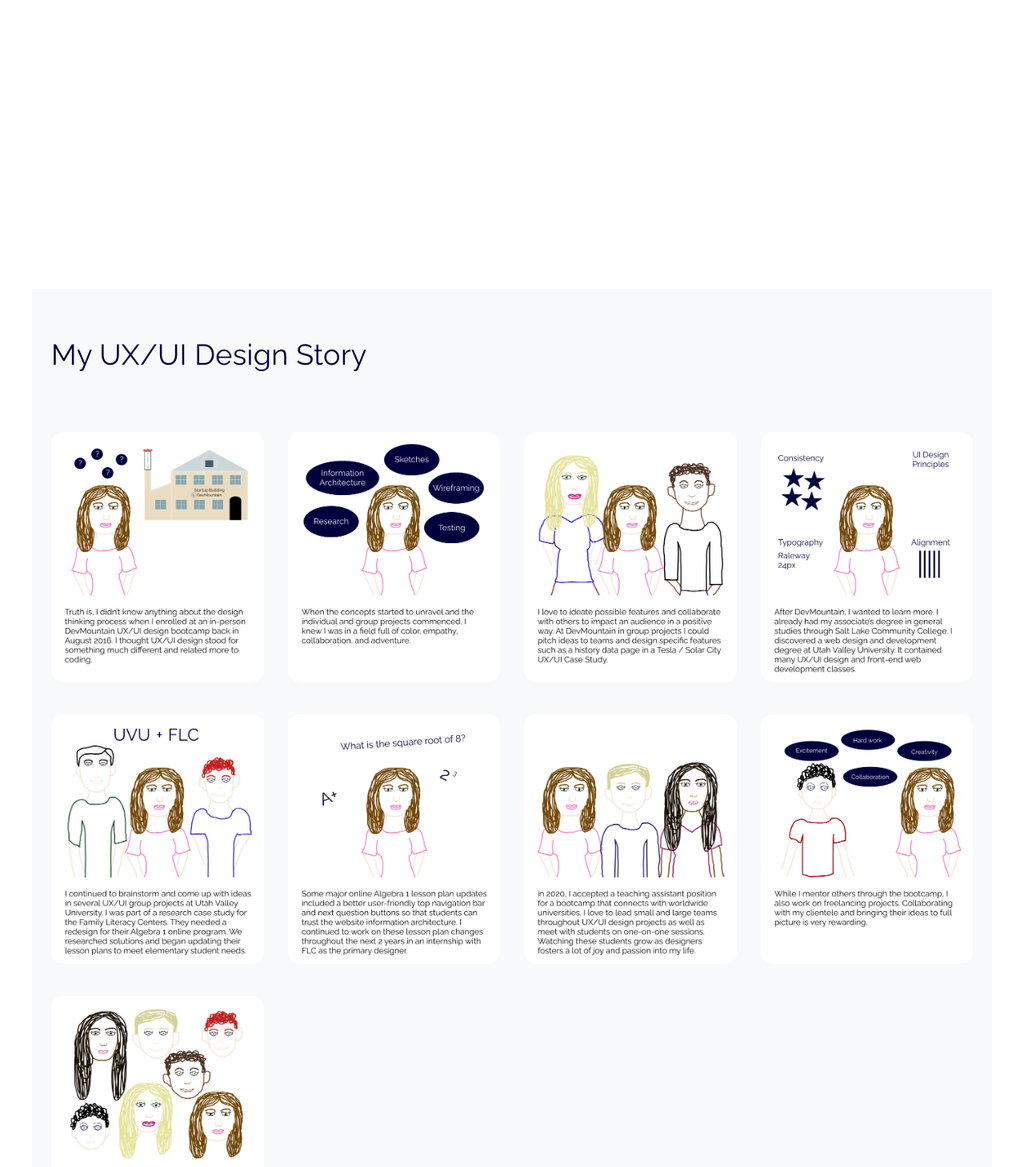
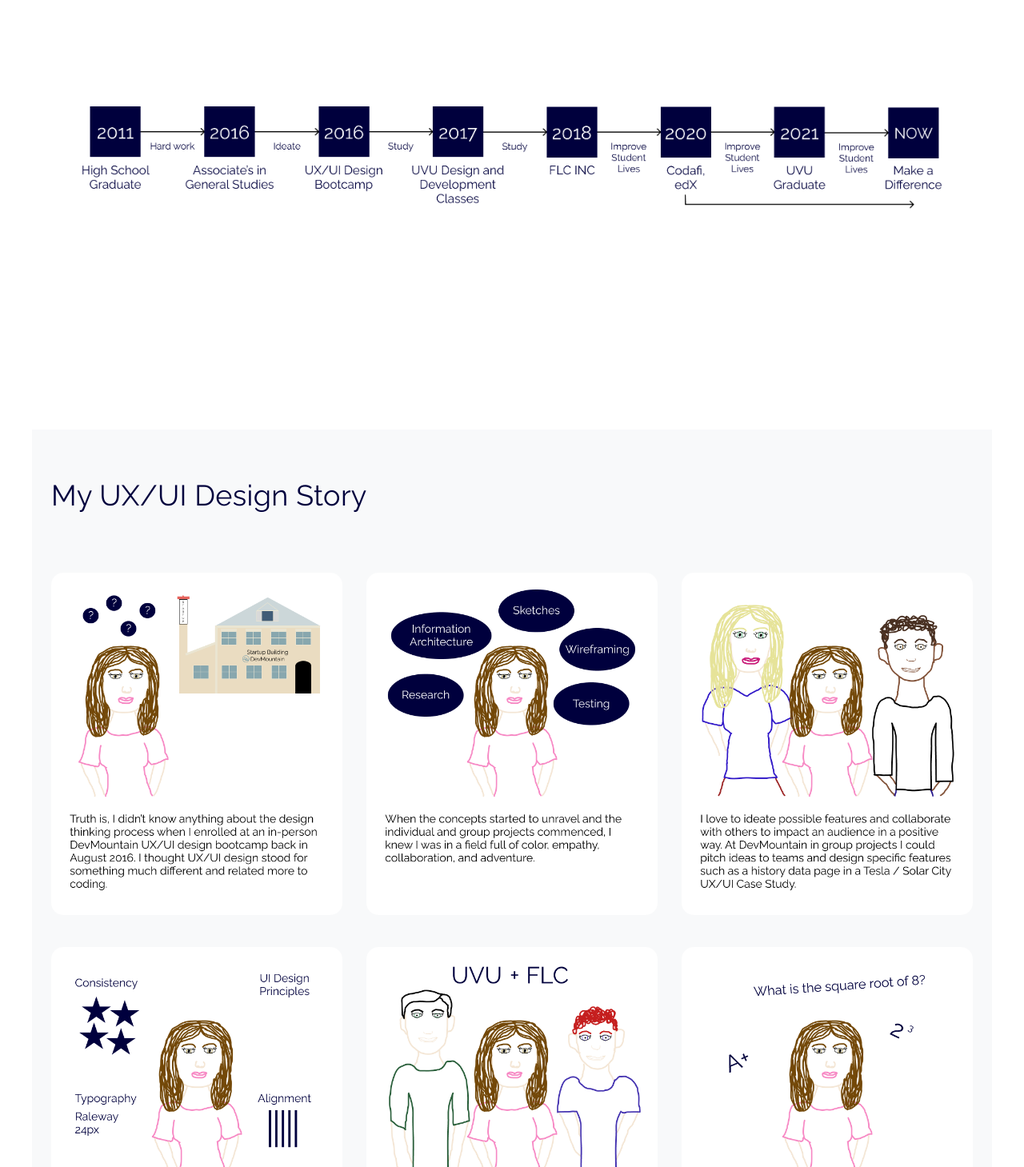
Before and after one commit to aubreyjonescreatives/ux-ui-portfolio, a React (Create React App) app: page /about in a window 1280 px wide. Shown: the part 451-1910 px from the top of the page at 80% size. Built offline with nearby package versions, Linux system fonts and the light colour scheme.

Commit message:
added timeline and made storyboard cards larger

```diff
--- a/src/Pages/About.js
+++ b/src/Pages/About.js
@@ -15,6 +15,7 @@
 import StoryBoardBox8 from '../Images/aboutme/eighthbox.png';
 import StoryBoardBox9 from '../Images/aboutme/ninthbox.png';
 import MyDesignProcess from '../Images/aboutme/designprocess.png';
+import MyTimeline from '../Images/aboutme/mytimeline.png';
 import { FontAwesomeIcon } from '@fortawesome/react-fontawesome';
 import { faCamera, faPassport, faPersonHiking, faGamepad, faPaintbrush, faKitchenSet  } from '@fortawesome/free-solid-svg-icons' ;
 
@@ -174,6 +175,18 @@
    <Typography sx={headerStylesAFirst}>I am a creative UX/UI Designer based in Salt Lake City, Utah, since 2016.</Typography>
 
    </Container>
+   <Container>
+   <Card sx={cardStyles}>
+  <CardMedia
+        component="img"
+        alt="My Story"
+        sx={cardStylesImage}
+        image={MyTimeline}
+      />
+    </Card>
+
+
+   </Container>
    </Box>
 
 
@@ -191,7 +204,7 @@
 <Row>
 
 {/* first card */}
-<Col sx={12} sm={6} md={4} xl={3}>
+<Col sx={12} sm={6} md={4} xl={4}>
     <Card sx={cardStyles}>
   <CardMedia
         component="img"
@@ -206,7 +219,7 @@
 
     {/* second card */}
 
-    <Col sx={12} sm={6} md={4} xl={3}>
+    <Col sx={12} sm={6} md={4} xl={4}>
 
     <Card sx={cardStyles}>
  <CardMedia
@@ -223,7 +236,7 @@
 
     {/* third card */}
 
-<Col sx={12} sm={6} md={4} xl={3}>
+<Col sx={12} sm={6} md={4} xl={4}>
 
     <Card sx={cardStyles}>
     <CardMedia
@@ -243,7 +256,7 @@
 {/* fourth card */}
 
 
-<Col sx={12} sm={6} md={4} xl={3}>
+<Col sx={12} sm={6} md={4} xl={4}>
     <Card sx={cardStyles}>
   <CardMedia
         component="img"
@@ -258,7 +271,7 @@
 
     {/* fifth card */}
 
-    <Col Col sx={12} sm={6} md={4} xl={3}>
+    <Col Col sx={12} sm={6} md={4} xl={4}>
 
     <Card sx={cardStyles}>
  <CardMedia
@@ -276,7 +289,7 @@
 
     {/* sixth card */}
 
-<Col Col sx={12} sm={6} md={4} xl={3}>
+<Col Col sx={12} sm={6} md={4} xl={4}>
 
     <Card sx={cardStyles}>
     <CardMedia
@@ -296,7 +309,7 @@
 
 {/* seventh card */}
 
-<Col sx={12} sm={6} md={4} xl={3}>
+<Col sx={12} sm={6} md={4} xl={4}>
     <Card sx={cardStyles}>
   <CardMedia
         component="img"
@@ -311,7 +324,7 @@
 
 {/* eighth card */}
 
-    <Col sx={12} sm={6} md={4} xl={3}>
+    <Col sx={12} sm={6} md={4} xl={4}>
 
     <Card sx={cardStyles}>
  <CardMedia
@@ -329,7 +342,7 @@
 
     {/* ninth card */}
 
-<Col sx={12} sm={6} md={4} xl={3}>
+<Col sx={12} sm={6} md={4} xl={4}>
 
     <Card sx={cardStyles}>
     <CardMedia
--- a/src/Pages/CT.js
+++ b/src/Pages/CT.js
@@ -22,7 +22,7 @@
 
 const Everything = {
   display: 'grid',
-  margin: '100px auto',
+  margin: '100px auto 0px auto',
   justifyContent: 'center',
   width: '100%',
 }
```
Also changed, not shown: src/Images/aboutme/mytimeline.png (added).
